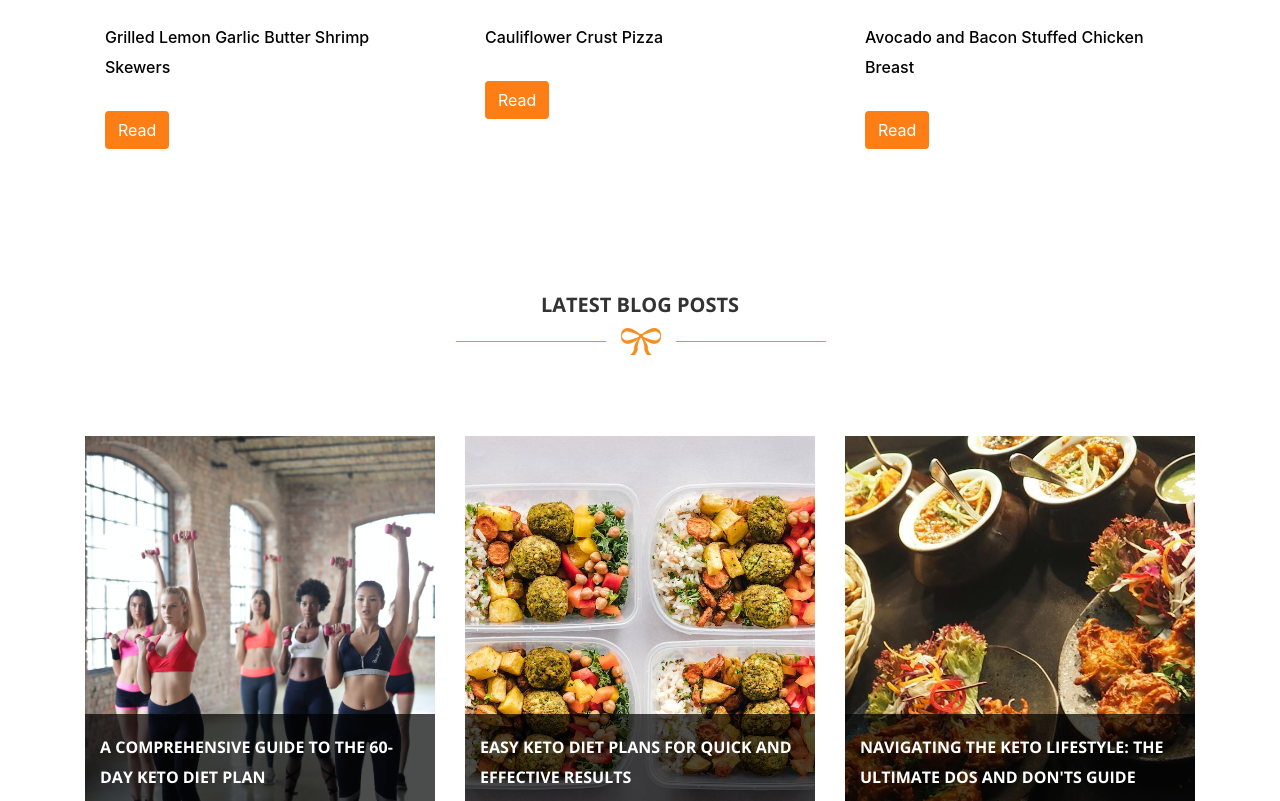
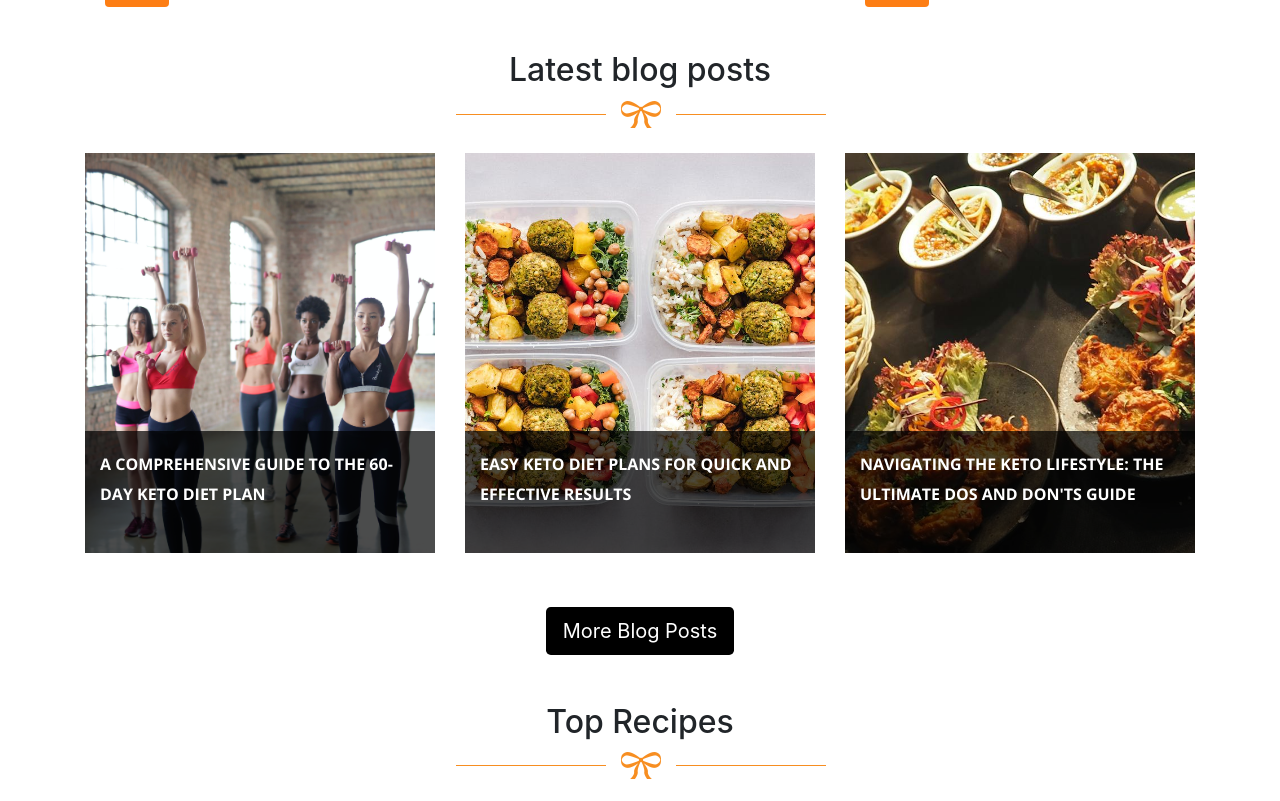
Before and after one commit to othnieladventurer/ketowoderverse, a Django app: page / in a window 1280 px wide. Shown: the part 1822-2623 px from the top of the page. Run offline with Django 4.2, Linux system fonts and the light colour scheme; data comes from the database, SQL or seed files in the repository; some libraries are stand-ins or nearby versions.

Commit message:
Underline correction

```diff
--- a/ketosite/templates/ketosite/all_recipes.html
+++ b/ketosite/templates/ketosite/all_recipes.html
@@ -40,10 +40,10 @@
 <div id="latest-blog">
     <div class="container">
         <div class="row">
-            <div class="col-md-12">
-                <div class="heading-section">
+            <div class="col-md-12 mt-4">
+                <div class="text-center">
                     <h2>Latest blog posts</h2>
-                    <img src="{% static 'images/under-heading.png' %}" alt="" ><br>
+                    <img src="{% static 'images/under-heading.png' %}" alt="" class="img-fluid"><br>
                     <ul id="categories" class="list-inline mt-3 text-center">
                         {% for category_key, category_display in categories %}
                         <li class="list-inline-item">
--- a/ketosite/templates/ketosite/home.html
+++ b/ketosite/templates/ketosite/home.html
@@ -82,9 +82,9 @@
 <div class="container mt-4">
     <div class="row">
         <div class="col-md-12">
-            <div class="heading-section">
+            <div class="text-center mb-4">
                 <h2>Featured Recipes</h2>
-                <img src="{% static 'images/under-heading.png' %}" alt="">
+                <img src="{% static 'images/under-heading.png' %}" alt="under-heading.png" class="img-fluid" >
             </div>
         </div>
     </div>
@@ -110,10 +110,10 @@
 <div id="latest-blog">
     <div class="container">
         <div class="row">
-            <div class="col-md-12">
-                <div class="heading-section">
+            <div class="col-md-12 mb-4">
+                <div class="text-center">
                     <h2>Latest blog posts</h2>
-                    <img src="{% static 'images/under-heading.png' %}" alt="" >
+                    <img src="{% static 'images/under-heading.png' %}" alt="under-heading.png" class="img-fluid" >
                 </div>
             </div>
         </div>
@@ -156,12 +156,12 @@
 
 
 <!--Top recipes -->
-<div class="container mt-4">
+<div class="container mt-5">
     <div class="row">
-        <div class="col-md-12">
-            <div class="heading-section">
+        <div class="col-md-12 mb-4">
+            <div class="text-center">
                 <h2>Top Recipes</h2>
-                <img src="{% static 'images/under-heading.png' %}" alt="" >
+                <img src="{% static 'images/under-heading.png' %}" alt=""  class="img-fluid">
             </div>
         </div>
     </div>
--- a/static/css/style.css
+++ b/static/css/style.css
@@ -123,3 +123,13 @@
     padding: 10px 10px !important; /* Reduce button padding for smaller screens */
 }
 }
+
+
+
+
+.responsive-image {
+    max-width: 100%;
+    height: auto;
+    display: block;
+    margin: 0 auto; /* Center the image */
+}
```
Also changed, not shown: ketosite/templates/ketosite/about-us.html (+4 -4 lines), ketosite/templates/ketosite/blog.html (+4 -4 lines), ketosite/templates/ketosite/contact-us.html (+4 -4 lines), 1 other file.
